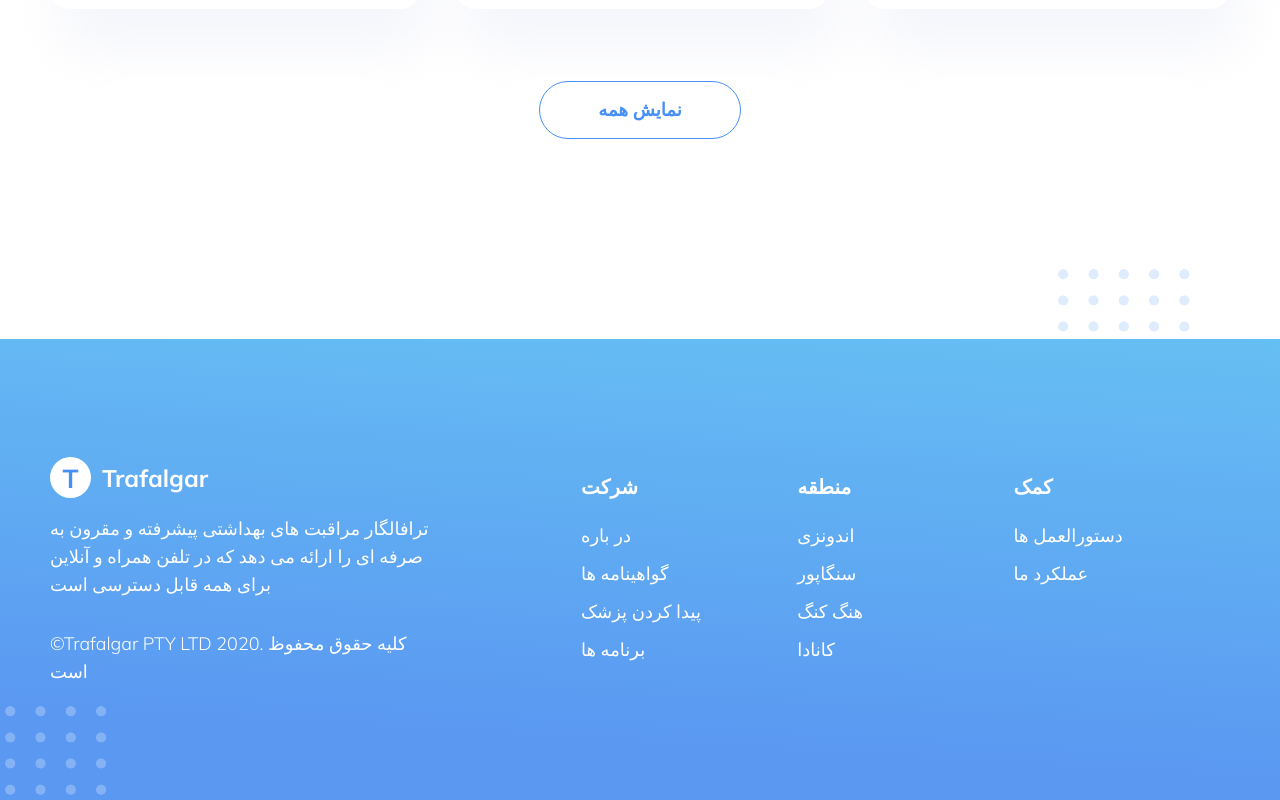
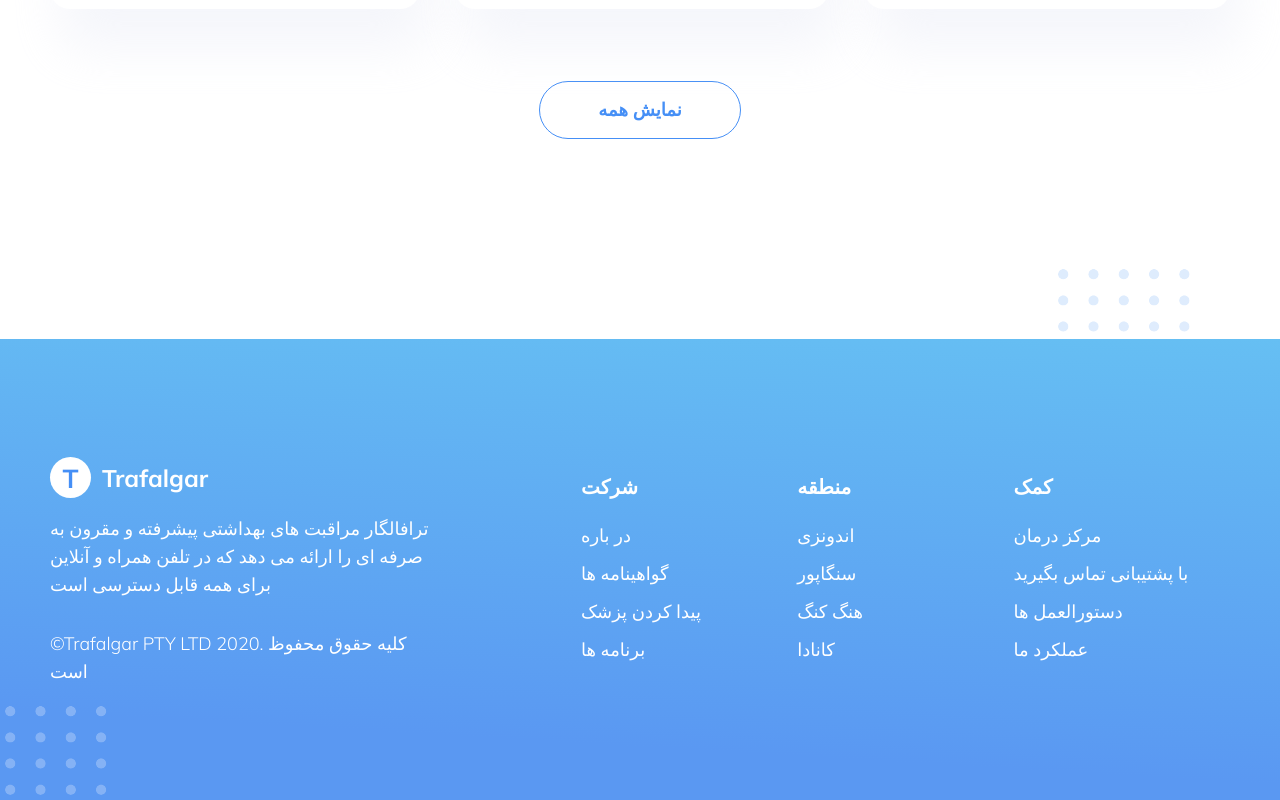
Before and after one commit to mohammad-yg/trafalgar-multi-lang, a Next.js app: page /fa in a window 1280 px wide. Shown: the part 5105-5905 px from the top of the page. Built offline with nearby package versions, Linux system fonts and the light colour scheme.

Commit message:
bugfix dictionary

```diff
--- a/src/module/layout/core/translator/dictionary/en.ts
+++ b/src/module/layout/core/translator/dictionary/en.ts
@@ -85,8 +85,8 @@ const enDictionary: AppDictionary = {
       "Column_Links.Canada": "Canada",
 
       "Column_Links.Help": "Help",
-      "Column_Links.Help center": "Help center",
-      "Column_Links.Contact support": "Contact support",
+      "Column_Links.Help_center": "Help center",
+      "Column_Links.Contact_support": "Contact support",
       "Column_Links.Instructions": "Instructions",
       "Column_Links.How_it_works": "How it works",
     },
--- a/src/module/layout/core/translator/dictionary/fa.ts
+++ b/src/module/layout/core/translator/dictionary/fa.ts
@@ -85,8 +85,8 @@ const faDictionary: AppDictionary = {
       "Column_Links.Canada": "کانادا",
 
       "Column_Links.Help": "کمک",
-      "Column_Links.Help center": "مرکز درمان",
-      "Column_Links.Contact support": "با پشتیبانی تماس بگیرید",
+      "Column_Links.Help_center": "مرکز درمان",
+      "Column_Links.Contact_support": "با پشتیبانی تماس بگیرید",
       "Column_Links.Instructions": "دستورالعمل ها",
       "Column_Links.How_it_works": "عملکرد ما",
     },
```
